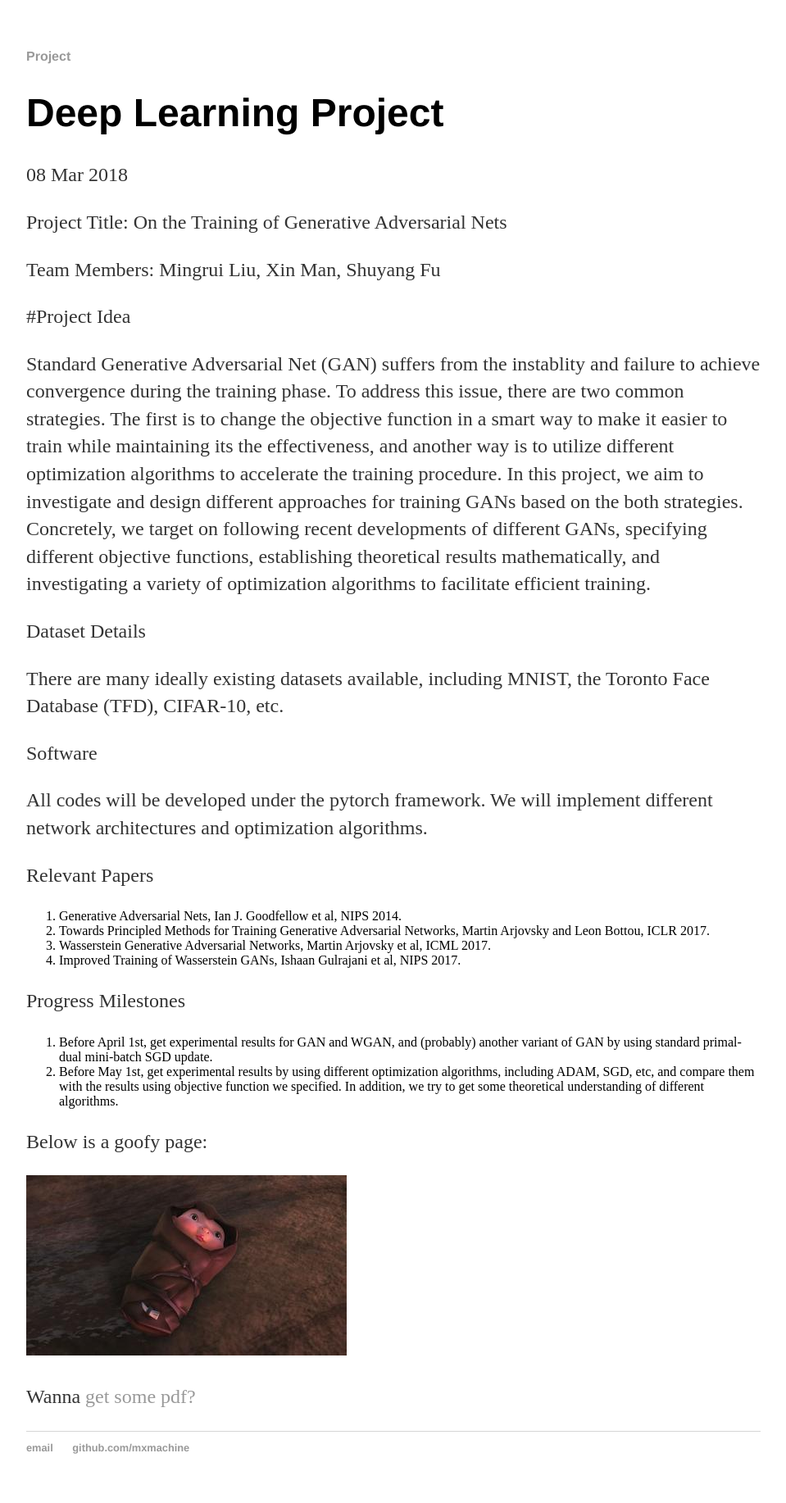
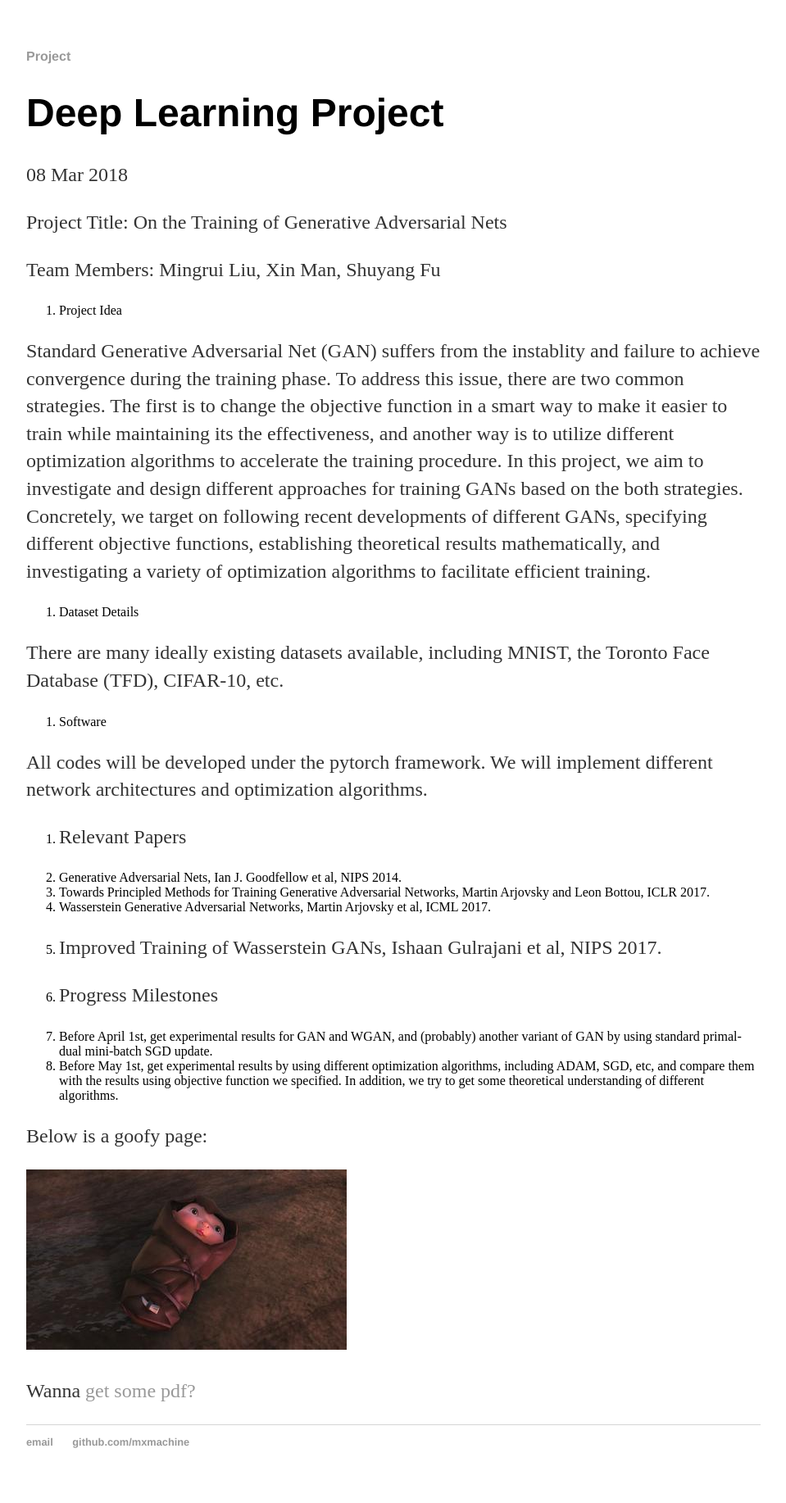
Before and after one commit to mxmachine/mxmachine.github.io, a Jekyll site: the page built from _posts/2018-03-08-Deep-Learning-Project.md, in a window 1280 px wide. Shown: the whole page at 82% size, without its empty margins (160-1119 px from the left). Built offline with Jekyll 4.4.1, drawn with Linux system fonts in a browser that asks for light colours; our own code applies the rules of GitHub Pages for plain Markdown files; part of the change alters nothing that is shown.

```diff
--- a/_posts/2018-03-08-Deep-Learning-Project.md
+++ b/_posts/2018-03-08-Deep-Learning-Project.md
@@ -1,22 +1,26 @@
+---
+layout: post
+title: "Deep Learning Project"
 
+---
 
 Project Title: On the Training of Generative Adversarial Nets
 
 Team Members: Mingrui Liu, Xin Man, Shuyang Fu
 
-#Project Idea
+1. Project Idea
 
 Standard Generative Adversarial Net (GAN) suffers from the instablity and failure to achieve convergence during the training phase. To address this issue, there are two common strategies. The first is to change the objective function in a smart way to make it easier to train while maintaining its the effectiveness, and another way is to utilize different optimization algorithms to accelerate the training procedure. In this project, we aim to investigate and design different approaches for training GANs based on the both strategies. Concretely, we target on following recent developments of different GANs, specifying different objective functions, establishing theoretical results mathematically, and investigating a variety of optimization algorithms to facilitate efficient training.
 
-Dataset Details
+2. Dataset Details
 
 There are many ideally existing datasets available, including MNIST, the Toronto Face Database (TFD), CIFAR-10, etc.
 
-Software
+3. Software
 
 All codes will be developed under the pytorch framework. We will implement different network architectures and optimization algorithms.
 
-Relevant Papers
+4. Relevant Papers
 
 1. Generative Adversarial Nets, Ian J. Goodfellow et al, NIPS 2014.
 2. Towards Principled Methods for Training Generative Adversarial Networks, Martin Arjovsky and Leon Bottou, ICLR 2017.
@@ -24,7 +28,7 @@ Relevant Papers
 4. Improved Training of Wasserstein GANs, Ishaan Gulrajani et al, NIPS 2017.
 
 
-Progress Milestones
+5. Progress Milestones
 
 1. Before April 1st, get experimental results for GAN and WGAN, and (probably) another variant of GAN by using standard primal-dual mini-batch SGD update.
 2. Before May 1st, get experimental results by using different optimization algorithms, including ADAM, SGD, etc, and compare them with the results using objective function we specified. In addition, we try to get some theoretical understanding of different algorithms.
```
